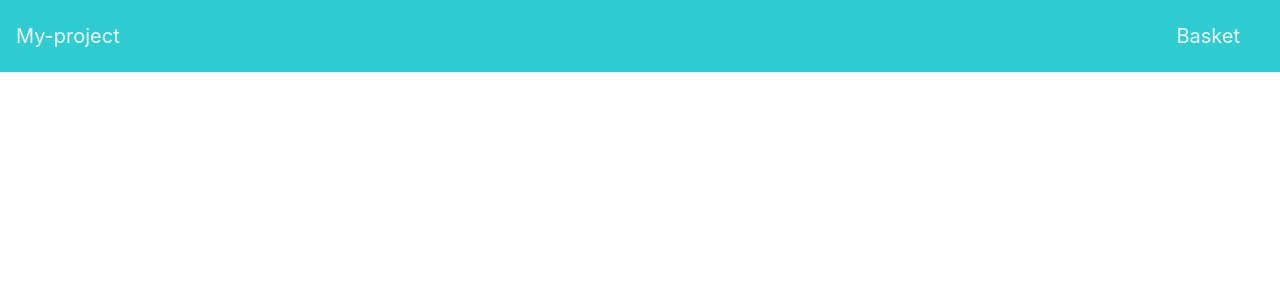
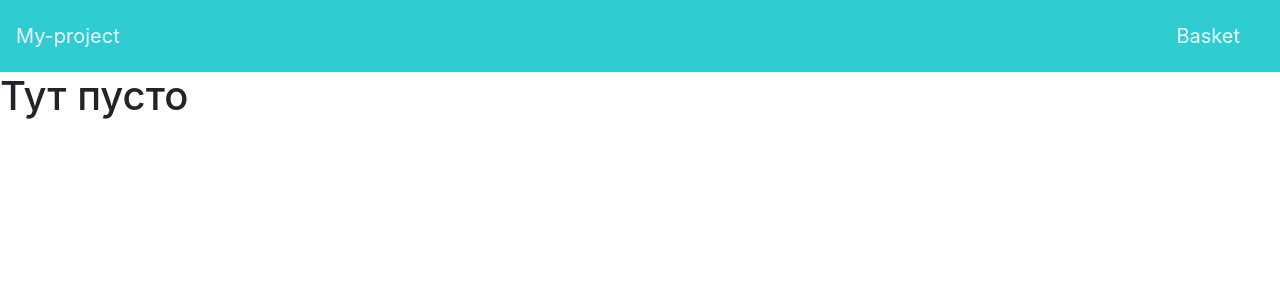
Before and after one commit to svetlovaalina/study_iba, a React (Create React App) app in the folder react-project/my-project/: page /basket in a window 1280 px wide. Shown: the top 300 px of the page. Built offline with nearby package versions, Linux system fonts and the light colour scheme; a web font is replaced by a local one.

Commit message:
Added message BasketEmpty

```diff
--- a/react-project/my-project/src/components/layouts/HomePhoneList/HomePhoneList.js
+++ b/react-project/my-project/src/components/layouts/HomePhoneList/HomePhoneList.js
@@ -15,16 +15,19 @@ export const HomePhoneList = () => {
 
     const dispatch = useDispatch();
 
-    const {get, response, loading, error} = useFetch('http://angular.github.io/angular-phonecat/step-14/app/phones/phones.json')
+    const {get, response, loading, error} = useFetch('http://angular.github.io/angular-phonecat/step-14/app/phones/phones.json',
+    {cache: "no-store"})
 
     useEffect(() => {
         getPhones()
     }, [])
 
     const getPhones = async() => {
-        const phones = await get('')
-        if (response.ok) {
-            dispatch(getPhoneList(phones))
+        if (!phoneListStore.length) {
+            const phones = await get('')
+            if (response.ok) {
+                dispatch(getPhoneList(phones))
+            }
         }
     }
 
--- a/react-project/my-project/src/components/pages/Basket/Basket.js
+++ b/react-project/my-project/src/components/pages/Basket/Basket.js
@@ -16,19 +16,19 @@ export const Basket = () => {
             .currentTarget
             .getAttribute('idPhone');
         setLocalStorageBasket(localStorageBasket.filter((el) => el.id !== idPhone))
-        // debugger;
     }
 
 
     useEffect(() => {
         localStorage.setItem("phoneListBasket", JSON.stringify(localStorageBasket))
+    }, [localStorageBasket])
 
-    }, [localStorageBasket])
 
     return (
         <div className={classes.container}>
 
-            {localStorageBasket && localStorageBasket.map(item => <div className={classes.phoneCardBasket}>
+            {localStorageBasket && localStorageBasket.length ? localStorageBasket.map(item =>
+            <div className={classes.phoneCardBasket}>
                 <PhoneCard
                     className={classes.localStorageBasket}
                     key={item.id}
@@ -40,7 +40,7 @@ export const Basket = () => {
                     <DeleteIcon/>
                 </Button>
 
-            </div>)
+            </div>) : <h1> Тут пусто</h1>
             }
         </div>
     )
```
Also changed, not shown: react-project/my-project/src/components/layouts/PhoneCardList/PhoneCardList.js (+0 -9 lines).
